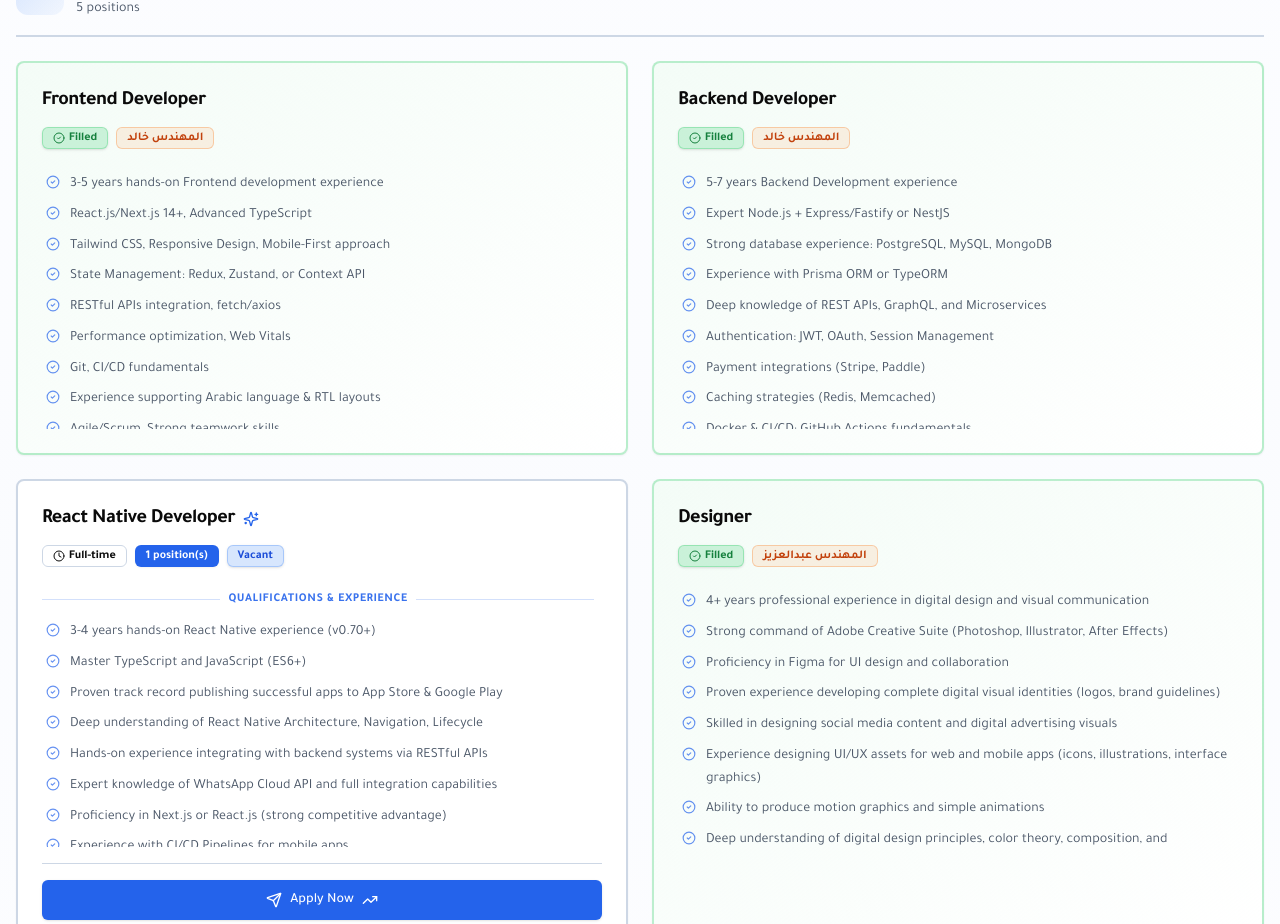
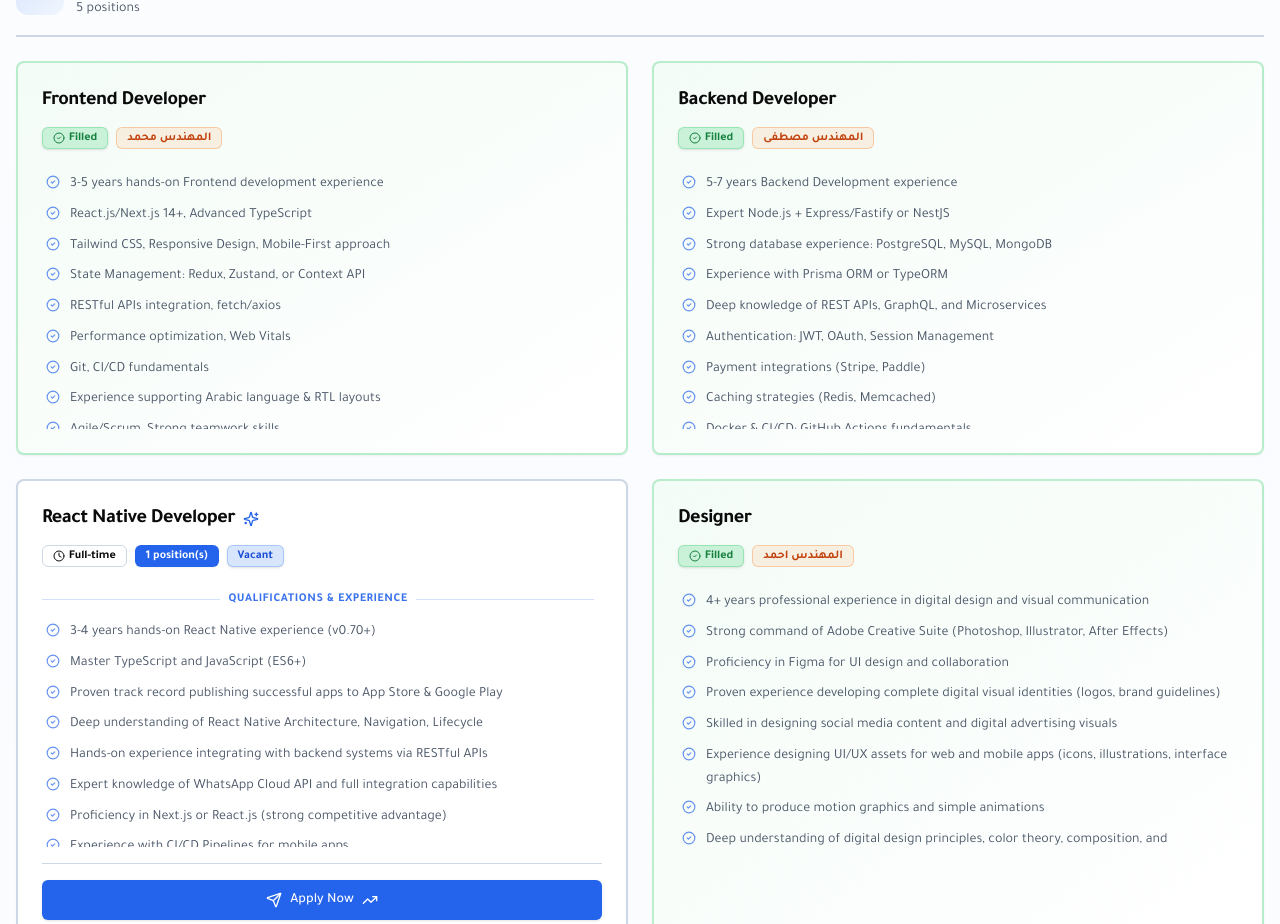
Before and after one commit to dreamtoapp/modonty.com, a Next.js app: page /en/careers in a window 1280 px wide. Shown: the part 2407-3331 px from the top of the page. Built offline with nearby package versions, Linux system fonts and the light colour scheme.

Commit message:
jbrtechno

```diff
--- a/app/[locale]/admin/page.tsx
+++ b/app/[locale]/admin/page.tsx
@@ -244,7 +244,7 @@ export default async function AdminDashboardPage({ params }: { params: Promise<{
                 count={1}
                 icon={Code}
                 filled
-                filledBy={isArabic ? 'خالد' : 'Khalid'}
+                filledBy={isArabic ? 'محمد' : 'Mohammed'}
                 color="bg-cyan-500"
                 locale={locale}
               />
@@ -253,7 +253,7 @@ export default async function AdminDashboardPage({ params }: { params: Promise<{
                 count={1}
                 icon={Code}
                 filled
-                filledBy={isArabic ? 'خالد' : 'Khalid'}
+                filledBy={isArabic ? 'مصطفى' : 'Mustafa'}
                 color="bg-indigo-500"
                 locale={locale}
               />
@@ -269,7 +269,7 @@ export default async function AdminDashboardPage({ params }: { params: Promise<{
                 count={1}
                 icon={Briefcase}
                 filled
-                filledBy={isArabic ? 'عبدالعزيز' : 'Abdulaziz'}
+                filledBy={isArabic ? 'احمد' : 'Ahmed'}
                 color="bg-purple-500"
                 locale={locale}
               />
--- a/app/[locale]/admin/phase-1-requirements/page.tsx
+++ b/app/[locale]/admin/phase-1-requirements/page.tsx
@@ -264,14 +264,14 @@ export default async function Phase1RequirementsPage({ params }: { params: Promi
         {
           key: 'Frontend Developer',
           title: isArabic ? 'مطور Frontend' : 'Frontend Developer',
-          description: isArabic ? 'خالد' : 'Khalid',
+          description: isArabic ? 'محمد' : 'Mohammed',
           status: 'completed' as const,
           priority: 'high' as const,
         },
         {
           key: 'Backend Developer',
           title: isArabic ? 'مطور Backend' : 'Backend Developer',
-          description: isArabic ? 'خالد' : 'Khalid',
+          description: isArabic ? 'مصطفى' : 'Mustafa',
           status: 'completed' as const,
           priority: 'high' as const,
         },
@@ -285,7 +285,7 @@ export default async function Phase1RequirementsPage({ params }: { params: Promi
         {
           key: 'Designer',
           title: isArabic ? 'مصمم' : 'Designer',
-          description: isArabic ? 'عبدالعزيز' : 'Abdulaziz',
+          description: isArabic ? 'احمد' : 'Ahmed',
           status: 'completed' as const,
           priority: 'high' as const,
         },
--- a/helpers/extractMetrics.ts
+++ b/helpers/extractMetrics.ts
@@ -385,7 +385,7 @@ export function getTeamPositions(): Position[] {
       salaryMin: 0,
       salaryMax: 0,
       phase: 1,
-      filledBy: 'المهندس خالد',
+      filledBy: 'المهندس محمد',
       requirements: [
         '3-5 سنوات خبرة عملية في تطوير واجهات المستخدم',
         'React.js/Next.js 14+، TypeScript متقدم',
@@ -416,7 +416,7 @@ export function getTeamPositions(): Position[] {
       salaryMin: 0,
       salaryMax: 0,
       phase: 1,
-      filledBy: 'المهندس خالد',
+      filledBy: 'المهندس مصطفى',
       requirements: [
         '5-7 سنوات خبرة في Backend Development',
         'إتقان Node.js + Express/Fastify أو NestJS',
@@ -536,7 +536,7 @@ export function getTeamPositions(): Position[] {
       salaryMin: 0,
       salaryMax: 0,
       phase: 1,
-      filledBy: 'المهندس عبدالعزيز',
+      filledBy: 'المهندس احمد',
       requirements: [
         '4+ سنوات خبرة احترافية في التصميم الرقمي والاتصال البصري',
         'إتقان كامل لـ Adobe Creative Suite (Photoshop، Illustrator، After Effects)',
```
